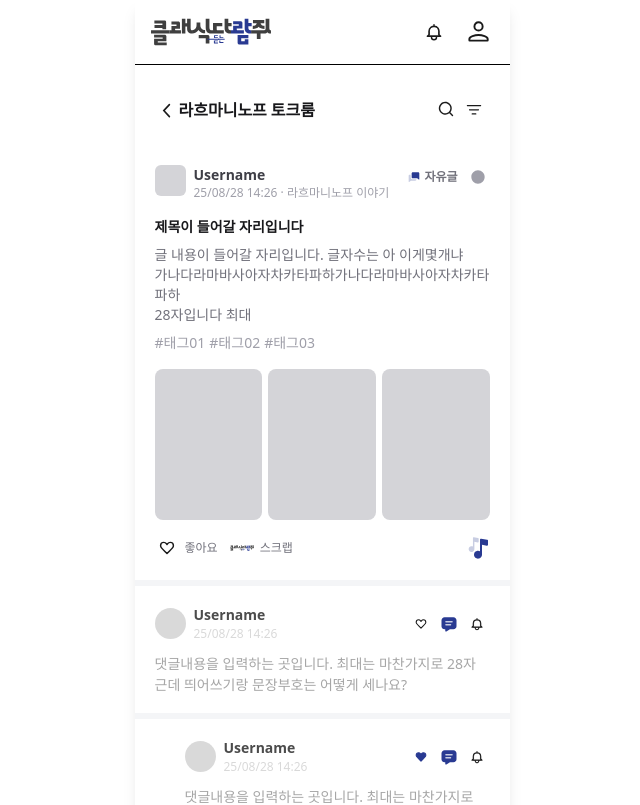
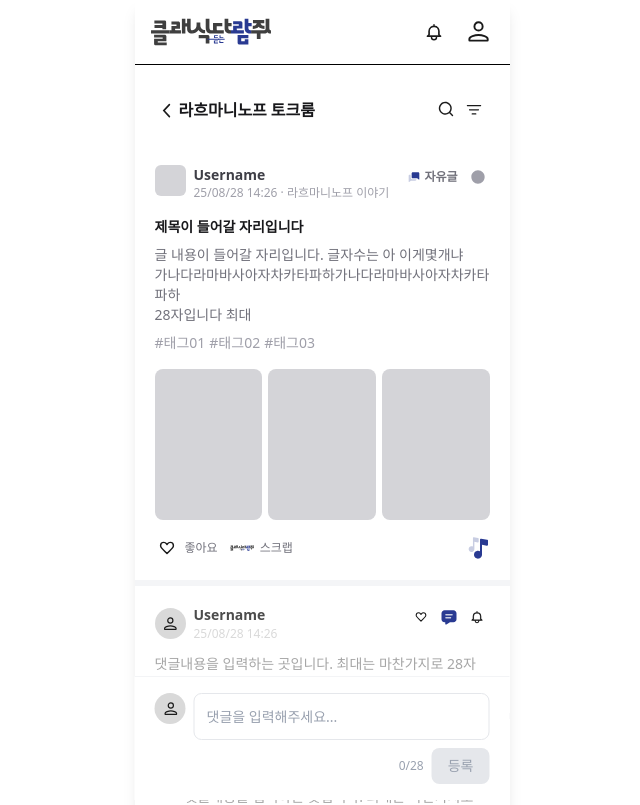
Before and after one commit to kyungrae2002/client, a Next.js app: page /composer-talk-room/1/1 in a window 1280 px wide. Shown: the top 805 px of the page, without its empty margins (318-958 px from the left). Built offline with nearby package versions, Linux system fonts and the light colour scheme.

Commit message:
댓글 기능 추가

```diff
--- /dev/null
+++ b/src/app/composer-talk-room/[id]/[postId]/comment-input.tsx
@@ -0,0 +1,127 @@
+'use client';
+
+import React, { useState } from 'react';
+import Image from 'next/image';
+
+interface CommentInputProps {
+  onSubmitComment: (content: string, isReply?: boolean, replyToId?: number) => void;
+  replyMode?: {
+    isReply: boolean;
+    replyToId: number;
+    replyToAuthor: string;
+  };
+  onCancelReply?: () => void;
+}
+
+export default function CommentInput({
+  onSubmitComment,
+  replyMode,
+  onCancelReply
+}: CommentInputProps) {
+  const [content, setContent] = useState('');
+  const MAX_CHARS = 28;
+
+  const handleSubmit = () => {
+    if (!content.trim()) return;
+
+    onSubmitComment(
+      content.trim(),
+      replyMode?.isReply || false,
+      replyMode?.replyToId
+    );
+
+    setContent('');
+    if (onCancelReply) {
+      onCancelReply();
+    }
+  };
+
+  const handleKeyPress = (e: React.KeyboardEvent) => {
+    if (e.key === 'Enter' && !e.shiftKey) {
+      e.preventDefault();
+      if (content.trim() && content.length <= MAX_CHARS) {
+        handleSubmit();
+      }
+    }
+  };
+
+  const isOverLimit = content.length > MAX_CHARS;
+  const canSubmit = content.trim() && !isOverLimit;
+
+  return (
+    <div className="bg-white border-t border-gray-100 fixed bottom-0 left-1/2 transform -translate-x-1/2 w-[375px] z-50">
+      {replyMode?.isReply && (
+        <div className="px-5 py-2 bg-blue-50 border-b border-blue-100">
+          <div className="flex items-center justify-between">
+            <span className="text-sm text-blue-600">
+              @{replyMode.replyToAuthor}님에게 답글
+            </span>
+            <button
+              onClick={onCancelReply}
+              className="text-blue-400 hover:text-blue-600 text-sm"
+            >
+              ✕
+            </button>
+          </div>
+        </div>
+      )}
+
+      <div className="px-5 py-4">
+        <div className="flex gap-2 items-start">
+          <div className="bg-[#d9d9d9] rounded-full size-[31px] shrink-0 flex items-center justify-center">
+            <Image src="/icons/profile.svg" alt="profile" width={20} height={20} />
+          </div>
+
+          <div className="flex-1 flex flex-col gap-2">
+            <textarea
+              value={content}
+              onChange={(e) => setContent(e.target.value)}
+              onKeyPress={handleKeyPress}
+              placeholder="댓글을 입력해주세요..."
+              className={`w-full p-3 border rounded-lg text-[14px]
+                         placeholder-gray-400 resize-none focus:outline-none
+                         min-h-[40px] max-h-[120px] ${
+                           isOverLimit
+                             ? 'border-red-300 focus:border-red-400'
+                             : 'border-gray-200 focus:border-blue-400'
+                         }`}
+              rows={1}
+              style={{
+                height: 'auto',
+                minHeight: '40px',
+                maxHeight: '120px'
+              }}
+              onInput={(e) => {
+                const target = e.target as HTMLTextAreaElement;
+                target.style.height = 'auto';
+                target.style.height = Math.min(target.scrollHeight, 120) + 'px';
+              }}
+            />
+
+            <div className="flex justify-end items-center">
+              <div className="flex items-center gap-2">
+                <span className={`text-xs ${
+                  isOverLimit ? 'text-red-500' : 'text-gray-400'
+                }`}>
+                  {content.length}/{MAX_CHARS}
+                </span>
+
+                <button
+                  onClick={handleSubmit}
+                  disabled={!canSubmit}
+                  className={`px-4 py-2 text-sm rounded-lg font-medium ${
+                    canSubmit
+                      ? 'bg-blue-500 text-white hover:bg-blue-600'
+                      : 'bg-gray-200 text-gray-400 cursor-not-allowed'
+                  }`}
+                >
+                  등록
+                </button>
+              </div>
+            </div>
+          </div>
+        </div>
+      </div>
+    </div>
+  );
+}
--- a/src/app/composer-talk-room/[id]/[postId]/comment-item.tsx
+++ b/src/app/composer-talk-room/[id]/[postId]/comment-item.tsx
@@ -1,11 +1,10 @@
-// src/app/composer-talk-room/[id]/[postId]/comment-item.tsx
 'use client';
 
 import { useState } from 'react';
 import Image from 'next/image';
 import { ReportModal } from './report-modal';
 
-interface CommentItemProps {
+export interface CommentItemProps {
   comment: {
     id: number;
     author: string;
@@ -15,37 +14,76 @@ interface CommentItemProps {
   };
   isReply?: boolean;
   composerId?: string;
+  onReply?: (commentId: number, author: string) => void;
+  onReportOpen?: () => void;
+  onReportClose?: () => void;
 }
 
-const CommentItem = ({ comment, isReply = false, composerId }: CommentItemProps) => {
+const CommentItem = ({ comment, isReply = false, composerId, onReply, onReportOpen, onReportClose }: CommentItemProps) => {
   const [isReportModalOpen, setIsReportModalOpen] = useState(false);
+  const [isHeartSelected, setIsHeartSelected] = useState(comment.isHeartSelected || false);
+
+  const handleReplyClick = () => {
+    if (onReply) {
+      onReply(comment.id, comment.author);
+    }
+  };
+
+  const handleHeartClick = () => {
+    setIsHeartSelected(!isHeartSelected);
+    // TODO: 백엔드 API 호출로 하트 상태 업데이트
+  };
+
+  const handleReportClick = () => {
+    setIsReportModalOpen(true);
+    // 신고 모달 열렸을 때 댓글 입력창 숨기기
+    if (onReportOpen) {
+      onReportOpen();
+    }
+  };
+
+  const handleReportModalClose = () => {
+    setIsReportModalOpen(false);
+    // 신고 모달 닫혔을 때 댓글 입력창 다시 보이기
+    if (onReportClose) {
+      onReportClose();
+    }
+  };
 
   return (
     <>
       {isReportModalOpen && (
         <ReportModal
           isOpen={isReportModalOpen}
-          onClose={() => setIsReportModalOpen(false)}
+          onClose={handleReportModalClose}
           postId={`comment-${comment.id}`}
           composerId={composerId || ''}
         />
       )}
       <div className={`bg-white box-border content-stretch flex flex-col gap-2.5 items-center justify-start py-[18px] relative shrink-0 w-full ${isReply ? 'pl-[50px] pr-5' : 'px-5'}`}>
-      <div className="content-stretch flex gap-2 items-center justify-start relative shrink-0 w-full">
-        <div className="bg-[#d9d9d9] rounded-full shrink-0 size-[31px]" />
+      <div className="content-stretch flex gap-2 items-start justify-start relative shrink-0 w-full">
+        <div className="bg-[#d9d9d9] rounded-full shrink-0 size-[31px] flex items-center justify-center mt-1">
+          <Image src="/icons/profile.svg" alt="profile" width={20} height={20} />
+        </div>
         <div className="basis-0 content-stretch flex flex-col grow items-start justify-start">
           <p className="text-[#4c4c4c] text-[14px] font-semibold">{comment.author}</p>
           <p className="text-[#d9d9d9] text-[12px] font-medium">{comment.timestamp}</p>
         </div>
         <div className="content-stretch flex gap-0.5 items-center justify-start relative shrink-0">
-          <button className="overflow-clip relative shrink-0 size-[26px]">
-            <Image src={comment.isHeartSelected ? "/icons/heart_selected.svg" : "/icons/heart.svg"} alt="heart" width={18} height={18} className="absolute top-1/2 left-1/2 -translate-x-1/2 -translate-y-1/2" />
-          </button>
-          <button className="overflow-clip relative shrink-0 size-[26px]">
-            <Image src="/icons/message.svg" alt="comment" width={18} height={18} className="absolute top-1/2 left-1/2 -translate-x-1/2 -translate-y-1/2" />
+          <button
+            onClick={handleHeartClick}
+            className="overflow-clip relative shrink-0 size-[26px] hover:bg-gray-100 rounded-full transition-colors"
+          >
+            <Image src={isHeartSelected ? "/icons/heart_selected.svg" : "/icons/heart.svg"} alt="heart" width={18} height={18} className="absolute top-1/2 left-1/2 -translate-x-1/2 -translate-y-1/2" />
           </button>
           <button
-            onClick={() => setIsReportModalOpen(true)}
+            onClick={handleReplyClick}
+            className="overflow-clip relative shrink-0 size-[26px] hover:bg-gray-100 rounded-full transition-colors"
+          >
+            <Image src="/icons/message.svg" alt="reply" width={18} height={18} className="absolute top-1/2 left-1/2 -translate-x-1/2 -translate-y-1/2" />
+          </button>
+          <button
+            onClick={handleReportClick}
             className="overflow-clip relative shrink-0 size-[26px] hover:bg-gray-100 rounded-full transition-colors"
           >
             <Image src="/icons/alarm.svg" alt="report" width={18} height={18} className="absolute top-1/2 left-1/2 -translate-x-1/2 -translate-y-1/2" />
--- a/src/app/composer-talk-room/[id]/[postId]/comment-list.tsx
+++ b/src/app/composer-talk-room/[id]/[postId]/comment-list.tsx
@@ -2,20 +2,40 @@
 
 import React, { useState, useEffect, useRef } from 'react';
 import CommentItem from './comment-item';
-import { Comment } from './page'; // Type from page.tsx
+// Comment type definition
+type Comment = {
+  id: number;
+  author: string;
+  timestamp: string;
+  content: string;
+  isHeartSelected: boolean;
+  isReply: boolean;
+};
+
 
 const COMMENTS_PER_PAGE = 5;
 
 interface CommentListProps {
   composerId?: string;
   initialComments: Comment[];
+  onAddComment?: (content: string, isReply?: boolean, replyToId?: number) => void;
+  onReply?: (commentId: number, author: string) => void;
+  onReportOpen?: () => void;
+  onReportClose?: () => void;
 }
 
-export default function CommentList({ composerId, initialComments }: CommentListProps) {
+export default function CommentList({ composerId, initialComments, onAddComment, onReply, onReportOpen, onReportClose }: CommentListProps) {
   const [comments, setComments] = useState<Comment[]>(initialComments.slice(0, COMMENTS_PER_PAGE));
   const [page, setPage] = useState(1);
   const [hasMore, setHasMore] = useState(initialComments.length > COMMENTS_PER_PAGE);
   const loader = useRef(null);
+
+  // initialComments가 변경될 때마다 comments 업데이트
+  useEffect(() => {
+    const currentPageComments = initialComments.slice(0, page * COMMENTS_PER_PAGE);
+    setComments(currentPageComments);
+    setHasMore(currentPageComments.length < initialComments.length);
+  }, [initialComments, page]);
 
   const loadMoreComments = () => {
     if (!hasMore) return;
@@ -57,9 +77,20 @@ export default function CommentList({ composerId, initialComments }: CommentList
 
   return (
     <>
-      {comments.map((comment) => (
-        <CommentItem key={comment.id} comment={comment} isReply={comment.isReply} composerId={composerId} />
-      ))}
+      {comments.map((comment) => {
+        const CommentItemWithProps = CommentItem as any;
+        return (
+          <CommentItemWithProps
+            key={comment.id}
+            comment={comment}
+            isReply={comment.isReply}
+            composerId={composerId}
+            onReply={onReply}
+            onReportOpen={onReportOpen}
+            onReportClose={onReportClose}
+          />
+        );
+      })}
       {hasMore && (
         <div ref={loader} className="py-4 text-center text-zinc-500">
           댓글을 불러오는 중...
--- a/src/app/composer-talk-room/[id]/[postId]/page.tsx
+++ b/src/app/composer-talk-room/[id]/[postId]/page.tsx
@@ -1,7 +1,10 @@
+'use client';
+
 import Image from 'next/image';
-import Link from 'next/link';
 import CommentList from './comment-list';
+import CommentInput from './comment-input';
 import { ReportButton } from './report-button';
+import { useState, useEffect } from 'react';
 
 // Mock Data
 const mockPostData = {
@@ -18,7 +21,7 @@ const mockPostData = {
     scraps: 3,
 };
 
-export const mockComments = [
+const mockComments = [
     { id: 1, author: 'Username', timestamp: '25/08/28 14:26', content: '댓글내용을 입력하는 곳입니다. 최대는 마찬가지로 28자 근데 띄어쓰기랑 문장부호는 어떻게 세나요?', isHeartSelected: false, isReply: false },
     { id: 2, author: 'Username', timestamp: '25/08/28 14:26', content: '댓글내용을 입력하는 곳입니다. 최대는 마찬가지로 28자 근데 띄어쓰기랑 문장부호는 어떻게 세나요?', isHeartSelected: true, isReply: true },
     { id: 3, author: 'Username', timestamp: '25/08/28 14:26', content: '댓글내용을 입력하는 곳입니다. 최대는 마찬가지로 28자 근데 띄어쓰기랑 문장부호는 어떻게 세나요?', isHeartSelected: true, isReply: false },
@@ -30,7 +33,7 @@ export const mockComments = [
     { id: 9, author: 'Username', timestamp: '25/08/28 14:30', content: '마지막 댓글입니다.', isHeartSelected: false, isReply: false },
 ];
 
-export type Comment = (typeof mockComments)[0];
+type Comment = (typeof mockComments)[0];
 
 
 type PostDetailPageProps = {
@@ -40,8 +43,87 @@ type PostDetailPageProps = {
   }>;
 };
 
-export default async function PostDetailPage({ params }: PostDetailPageProps) {
-  const { id: composerId, postId } = await params;
+export default function PostDetailPage({ params }: PostDetailPageProps) {
+  const [currentComments, setCurrentComments] = useState(mockComments);
+  const [composerId, setComposerId] = useState('');
+  const [postId, setPostId] = useState('');
+  const [replyMode, setReplyMode] = useState<{
+    isReply: boolean;
+    replyToId: number;
+    replyToAuthor: string;
+  } | undefined>(undefined);
+  const [showCommentInput, setShowCommentInput] = useState(true);
+  const [isReportModalOpen, setIsReportModalOpen] = useState(false);
+
+  // params 처리
+  useEffect(() => {
+    params.then(({ id, postId: pId }) => {
+      setComposerId(id);
+      setPostId(pId);
+    });
+  }, [params]);
+
+  const handleAddComment = (content: string, isReply: boolean = false, replyToId?: number) => {
+    const newComment: Comment = {
+      id: Math.max(...currentComments.map(c => c.id), 0) + 1,
+      author: 'Username',
+      timestamp: new Date().toLocaleDateString('ko-KR', {
+        year: '2-digit',
+        month: '2-digit',
+        day: '2-digit',
+        hour: '2-digit',
+        minute: '2-digit'
+      }).replace(/\. /g, '/').replace('.', ''),
+      content,
+      isHeartSelected: false,
+      isReply
+    };
+
+    if (isReply && replyToId) {
+      // 답글인 경우, 원댓글 바로 다음에 삽입
+      const replyToIndex = currentComments.findIndex(c => c.id === replyToId);
+      if (replyToIndex !== -1) {
+        const newComments = [...currentComments];
+        newComments.splice(replyToIndex + 1, 0, newComment);
+        setCurrentComments(newComments);
+      } else {
+        // 원댓글을 찾지 못한 경우 맨 위에 추가
+        setCurrentComments([newComment, ...currentComments]);
+      }
+    } else {
+      // 일반 댓글인 경우 맨 위에 추가
+      setCurrentComments([newComment, ...currentComments]);
+    }
+
+    // 답글 모드 해제
+    if (replyMode) {
+      setReplyMode(undefined);
+    }
+  };
+
+  const handleReply = (commentId: number, author: string) => {
+    setReplyMode({
+      isReply: true,
+      replyToId: commentId,
+      replyToAuthor: author
+    });
+  };
+
+  const handleCancelReply = () => {
+    setReplyMode(undefined);
+  };
+
+  const handleReportOpen = () => {
+    // 신고 모달 열렸을 때 댓글 입력창 숨기기
+    setIsReportModalOpen(true);
+    setShowCommentInput(false);
+  };
+
+  const handleReportClose = () => {
+    // 신고 모달 닫혔을 때 댓글 입력창 다시 보이기
+    setIsReportModalOpen(false);
+    setShowCommentInput(true);
+  };
 
   return (
     <div className="bg-[#f4f5f7] min-h-screen">
@@ -100,9 +182,24 @@ export default async function PostDetailPage({ params }: PostDetailPageProps) {
       </div>
 
       {/* Comments Section */}
-      <div className="mt-1.5 flex flex-col gap-1.5 w-[375px] mx-auto">
-        <CommentList composerId={composerId} initialComments={mockComments} />
+      <div className={`mt-1.5 flex flex-col gap-1.5 w-[375px] mx-auto ${showCommentInput ? 'pb-32' : 'pb-8'}`}>
+        <CommentList
+          composerId={composerId}
+          initialComments={currentComments}
+          onReply={handleReply}
+          onReportOpen={handleReportOpen}
+          onReportClose={handleReportClose}
+        />
       </div>
+
+      {/* Comment Input - Fixed at bottom */}
+      {showCommentInput && (
+      <CommentInput
+        onSubmitComment={handleAddComment}
+        replyMode={replyMode}
+        onCancelReply={handleCancelReply}
+      />
+      )}
     </div>
   );
 }
--- a/src/app/composer-talk-room/[id]/[postId]/report-modal.tsx
+++ b/src/app/composer-talk-room/[id]/[postId]/report-modal.tsx
@@ -6,6 +6,7 @@ import Image from 'next/image';
 interface ReportModalProps {
   isOpen: boolean;
   onClose: () => void;
+  onSubmit?: () => void;
   postId: string;
   composerId: string;
 }
@@ -20,7 +21,7 @@ const REPORT_REASONS = [
   '기타'
 ];
 
-export function ReportModal({ isOpen, onClose, postId, composerId }: ReportModalProps) {
+export function ReportModal({ isOpen, onClose, onSubmit, postId, composerId }: ReportModalProps) {
   const [selectedReason, setSelectedReason] = useState('');
   const [additionalComment, setAdditionalComment] = useState('');
   const [isSubmitting, setIsSubmitting] = useState(false);
@@ -47,7 +48,11 @@ export function ReportModal({ isOpen, onClose, postId, composerId }: ReportModal
 
       if (response.ok) {
         alert('신고가 접수되었습니다.');
-        onClose();
+        if (onSubmit) {
+          onSubmit();
+        } else {
+          onClose();
+        }
       } else {
         alert('신고 접수 중 오류가 발생했습니다.');
       }
@@ -64,7 +69,7 @@ export function ReportModal({ isOpen, onClose, postId, composerId }: ReportModal
   return (
     <div className="fixed inset-0 bg-black bg-opacity-50 z-50 flex items-center justify-center">
       <div className="bg-white w-[335px] rounded-2xl p-6 mx-5">
-        {/* Header */}
+        {/* 헤더 */}
         <div className="flex items-center justify-between mb-6">
           <h2 className="text-lg font-semibold text-zinc-900">게시글 신고</h2>
           <button
@@ -83,7 +88,7 @@ export function ReportModal({ isOpen, onClose, postId, composerId }: ReportModal
           </button>
         </div>
 
-        {/* Report Reasons */}
+        {/* 신고 사유 */}
         <div className="mb-6">
           <h3 className="text-sm font-medium text-zinc-700 mb-3">신고 사유를 선택해주세요</h3>
           <div className="space-y-2">
@@ -103,7 +108,7 @@ export function ReportModal({ isOpen, onClose, postId, composerId }: ReportModal
           </div>
         </div>
 
-        {/* Additional Comment */}
+        {/* 추가 설명 */}
         <div className="mb-6">
           <h3 className="text-sm font-medium text-zinc-700 mb-2">추가 설명 (선택사항)</h3>
           <textarea
@@ -118,7 +123,7 @@ export function ReportModal({ isOpen, onClose, postId, composerId }: ReportModal
           </div>
         </div>
 
-        {/* Buttons */}
+        {/* 버튼 */}
         <div className="flex gap-3">
           <button
             onClick={onClose}
@@ -135,7 +140,7 @@ export function ReportModal({ isOpen, onClose, postId, composerId }: ReportModal
           </button>
         </div>
 
-        {/* Notice */}
+        {/* 공지 */}
         <div className="mt-4 p-3 bg-gray-50 rounded-lg">
           <p className="text-xs text-gray-600 leading-relaxed">
             허위 신고 시 서비스 이용에 제한이 있을 수 있으며, 신고 내용은 관리자가 검토 후 처리됩니다.
```
